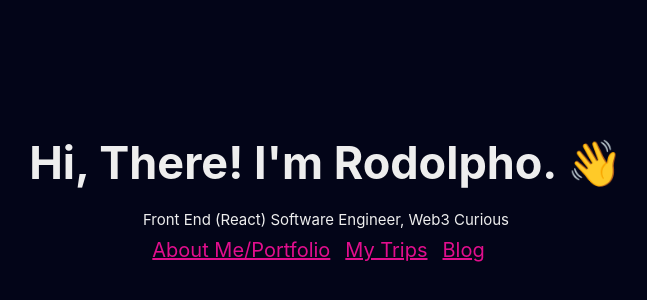
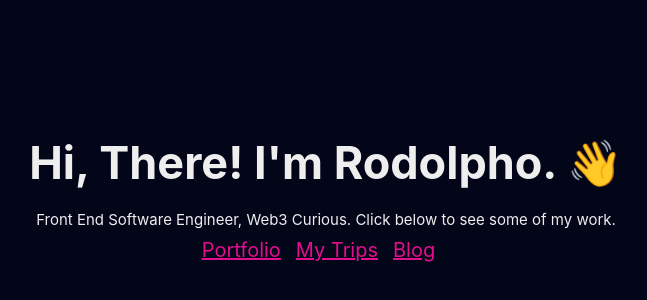
Before and after one commit to rodolphoasb/personal-blog, a Next.js app: page / in a window 1280 px wide. Shown: the part 200-500 px from the top of the page, without its empty margins (314-961 px from the left). Built offline with nearby package versions, Linux system fonts and the light colour scheme.

Commit message:
Change text of homepage

```diff
--- a/src/pages/index.tsx
+++ b/src/pages/index.tsx
@@ -13,10 +13,13 @@ const Home = () => (
         <h1>Hi, There! I&#39;m Rodolpho. 👋</h1>
       </S.Heading>
       <S.Body>
-        <p>Front End (React) Software Engineer, Web3 Curious</p>
+        <p>
+          Front End Software Engineer, Web3 Curious. Click below to see some of
+          my work.
+        </p>
         <ul>
           <li>
-            <Link href="/about">About Me/Portfolio</Link>
+            <Link href="/about">Portfolio</Link>
           </li>
           <li>
             <Link href="/my-trips">My Trips</Link>
```
